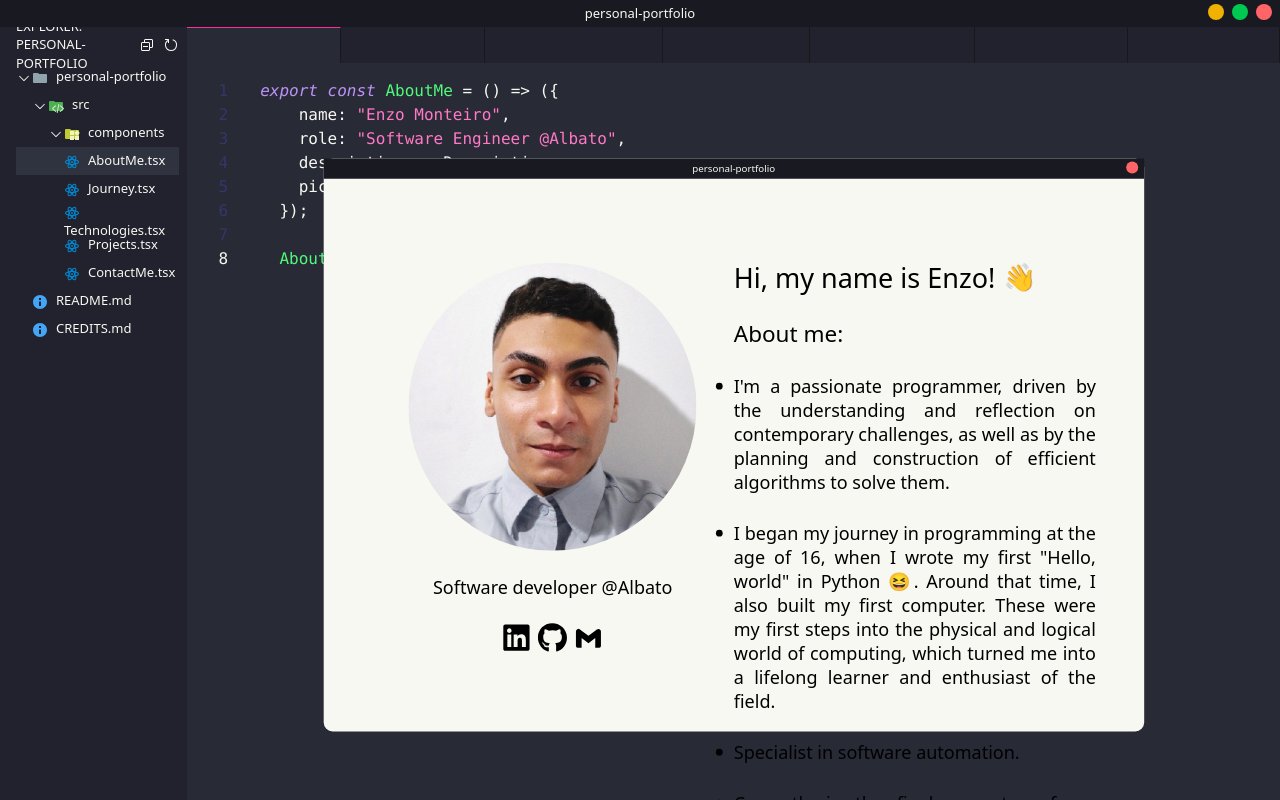
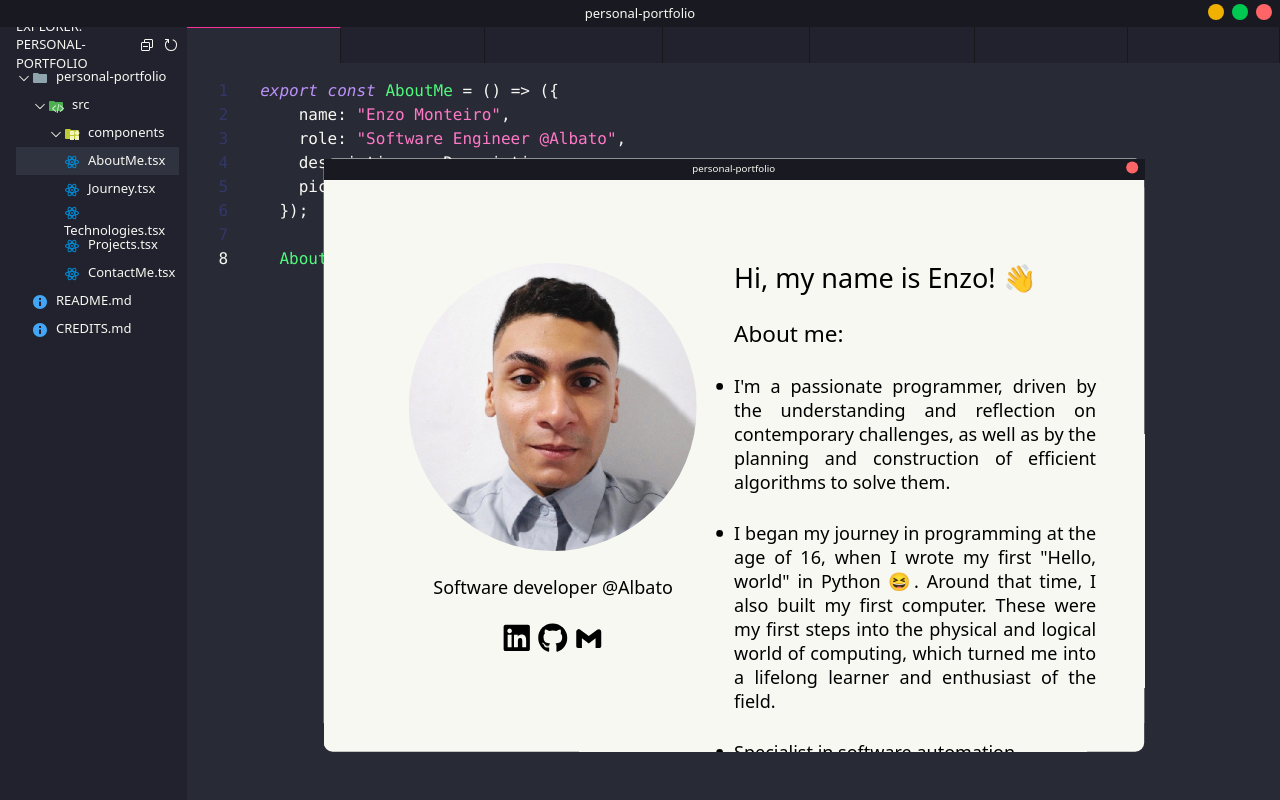
Before and after one commit to Enzovnm/personal-portfolio, a React (Vite) app in the folder personal-portfolio/: page / in a window 1280 px wide. Both pictures are taken after a click on the button 1216 px from the left and 12 px from the top of the page. Built offline with nearby package versions, Linux system fonts and the light colour scheme.

Commit message:
feat: Adding scroll

```diff
--- a/personal-portfolio/src/components/MainContent/ModalContent.tsx
+++ b/personal-portfolio/src/components/MainContent/ModalContent.tsx
@@ -5,5 +5,5 @@ interface ModalContentProps {
 }
 
 export const ModalContent = ({ children }: ModalContentProps) => {
-  return <section className="w-full h-full p-16">{children}</section>;
+  return <section className="w-full h-full bg-white overflow-y-auto rounded-xl p-16">{children}</section>;
 };
```
